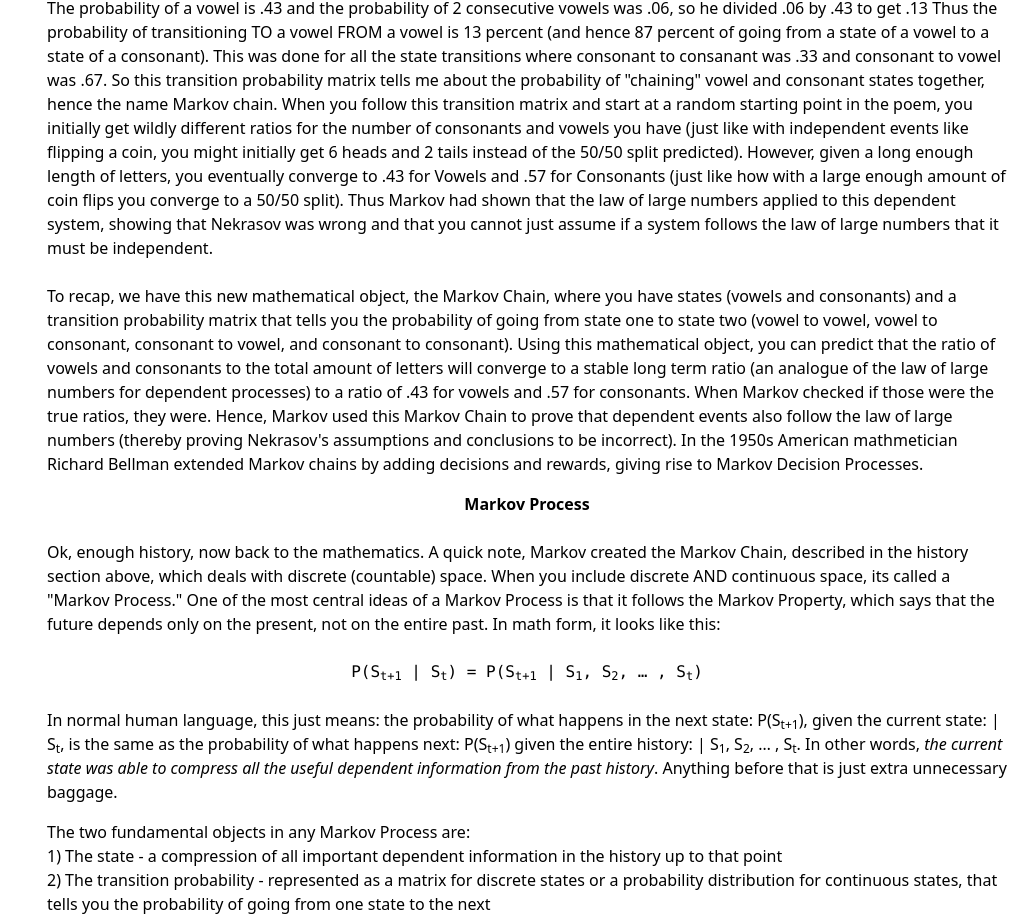
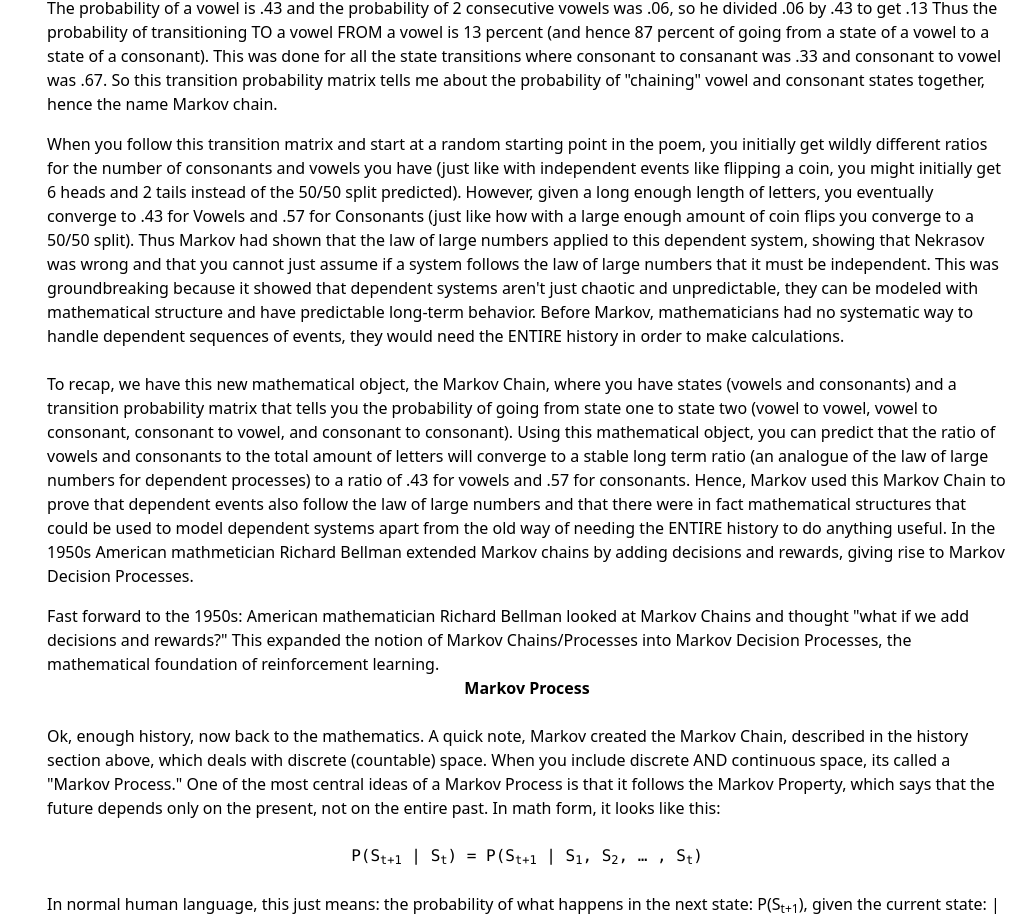
Before and after one commit to WilliamGiammona/learning-ai, a Next.js app: page /reinforcement-learning in a window 1280 px wide. Shown: the part 6911-7831 px from the top of the page, without its empty margins (257-1280 px from the left). Built offline with nearby package versions, Linux system fonts and the light colour scheme.

Commit message:
continuing Markov Decision Processes

```diff
--- a/app/reinforcement-learning/page.tsx
+++ b/app/reinforcement-learning/page.tsx
@@ -731,19 +731,27 @@ export default function ReinforcementLearningPage() {
               transitions where consonant to consanant was .33 and consonant to
               vowel was .67. So this transition probability matrix tells me
               about the probability of "chaining" vowel and consonant states
-              together, hence the name Markov chain. When you follow this
-              transition matrix and start at a random starting point in the
-              poem, you initially get wildly different ratios for the number of
-              consonants and vowels you have (just like with independent events
-              like flipping a coin, you might initially get 6 heads and 2 tails
-              instead of the 50/50 split predicted). However, given a long
-              enough length of letters, you eventually converge to .43 for
-              Vowels and .57 for Consonants (just like how with a large enough
-              amount of coin flips you converge to a 50/50 split). Thus Markov
-              had shown that the law of large numbers applied to this dependent
-              system, showing that Nekrasov was wrong and that you cannot just
-              assume if a system follows the law of large numbers that it must
-              be independent.
+              together, hence the name Markov chain.
+            </p>
+
+            <p className="mb-4">
+              When you follow this transition matrix and start at a random
+              starting point in the poem, you initially get wildly different
+              ratios for the number of consonants and vowels you have (just like
+              with independent events like flipping a coin, you might initially
+              get 6 heads and 2 tails instead of the 50/50 split predicted).
+              However, given a long enough length of letters, you eventually
+              converge to .43 for Vowels and .57 for Consonants (just like how
+              with a large enough amount of coin flips you converge to a 50/50
+              split). Thus Markov had shown that the law of large numbers
+              applied to this dependent system, showing that Nekrasov was wrong
+              and that you cannot just assume if a system follows the law of
+              large numbers that it must be independent. This was groundbreaking
+              because it showed that dependent systems aren't just chaotic and
+              unpredictable, they can be modeled with mathematical structure and
+              have predictable long-term behavior. Before Markov, mathematicians
+              had no systematic way to handle dependent sequences of events,
+              they would need the ENTIRE history in order to make calculations.
               <br />
               <br />
               To recap, we have this new mathematical object, the Markov Chain,
@@ -755,13 +763,20 @@ export default function ReinforcementLearningPage() {
               consonants to the total amount of letters will converge to a
               stable long term ratio (an analogue of the law of large numbers
               for dependent processes) to a ratio of .43 for vowels and .57 for
-              consonants. When Markov checked if those were the true ratios,
-              they were. Hence, Markov used this Markov Chain to prove that
-              dependent events also follow the law of large numbers (thereby
-              proving Nekrasov&apos;s assumptions and conclusions to be
-              incorrect). In the 1950s American mathmetician Richard Bellman
-              extended Markov chains by adding decisions and rewards, giving
-              rise to Markov Decision Processes.
+              consonants. Hence, Markov used this Markov Chain to prove that
+              dependent events also follow the law of large numbers and that
+              there were in fact mathematical structures that could be used to
+              model dependent systems apart from the old way of needing the
+              ENTIRE history to do anything useful. In the 1950s American
+              mathmetician Richard Bellman extended Markov chains by adding
+              decisions and rewards, giving rise to Markov Decision Processes.
+            </p>
+            <p>
+              Fast forward to the 1950s: American mathematician Richard Bellman
+              looked at Markov Chains and thought "what if we add decisions and
+              rewards?" This expanded the notion of Markov Chains/Processes into
+              Markov Decision Processes, the mathematical foundation of
+              reinforcement learning.
             </p>
 
             <p className="mb-4">
```
